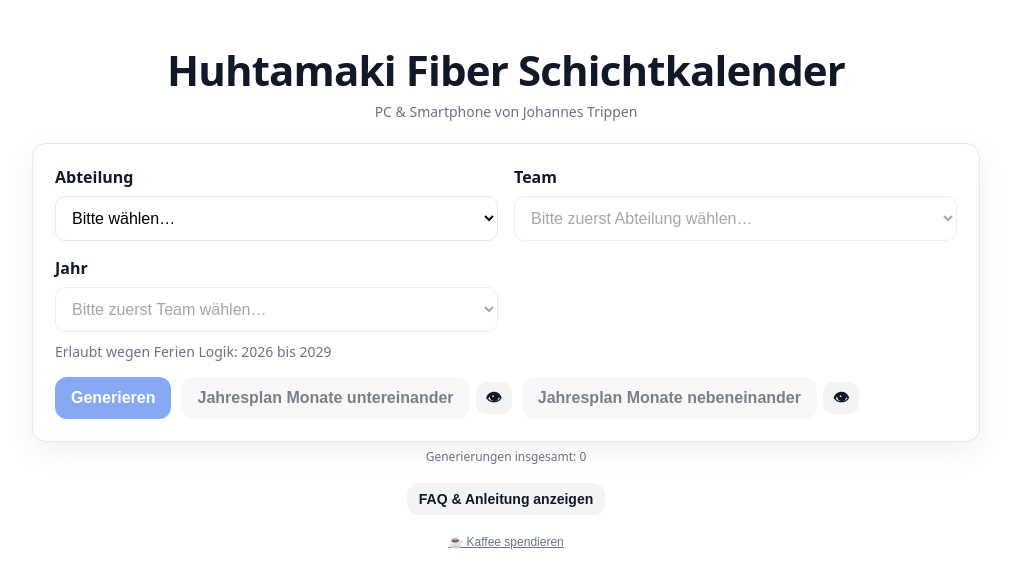
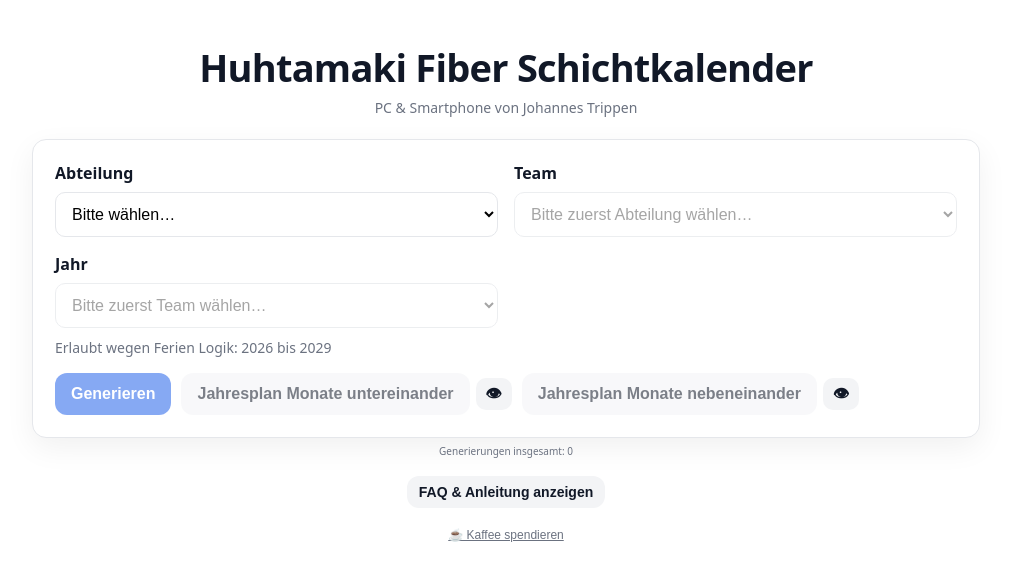
Before and after one commit to Schmelza/schichtplan-web, a plain HTML site: page index.html in a window 1280 px wide. Shown: the whole page, without its empty margins (134-1145 px from the left). Drawn offline with Linux system fonts and the light colour scheme; no server answers.

Commit message:
index.html aktualisieren

```diff
--- a/index.html
+++ b/index.html
@@ -66,7 +66,7 @@
     *{box-sizing:border-box}
     body{margin:0;font-family:system-ui,-apple-system,Segoe UI,Roboto,Arial,sans-serif;color:var(--text);background:var(--bg);}
     .wrap{max-width:980px;margin:48px auto;padding:0 16px;}
-    h1{font-size:42px;line-height:1.05;margin:0 0 22px;text-align:center;letter-spacing:-0.02em;}
+    h1{font-size:38px;line-height:1.05;margin:0 0 22px;text-align:center;letter-spacing:-0.02em;}
     .subtitle{text-align:center;font-size:14px;color:var(--muted);margin-top:-12px;margin-bottom:22px;}
     .card{background:var(--card);border:1px solid var(--border);border-radius:var(--radius);box-shadow:var(--shadow);padding:22px;}
     .grid{display:grid;grid-template-columns:1fr 1fr;gap:16px;}
@@ -371,7 +371,7 @@
 </div>
 
 <!-- COUNTER (unauffällig) -->
-<div id="genCounter" class="hint" style="text-align:center;font-size:12px;margin-top:6px;">
+<div id="genCounter" class="hint" style="text-align:center;font-size:10px;margin-top:6px;">
   Generierungen insgesamt: 0
 </div>
 
@@ -425,7 +425,7 @@
   function updateCounterView(value){
     const el = document.getElementById('genCounter');
     if(el && typeof value === 'number'){
-      el.textContent = 'Generierungen insgesamt: ' + value;
+      el.textContent = 'Nutzung bisher: ' + value;
     }
   }
 
```
